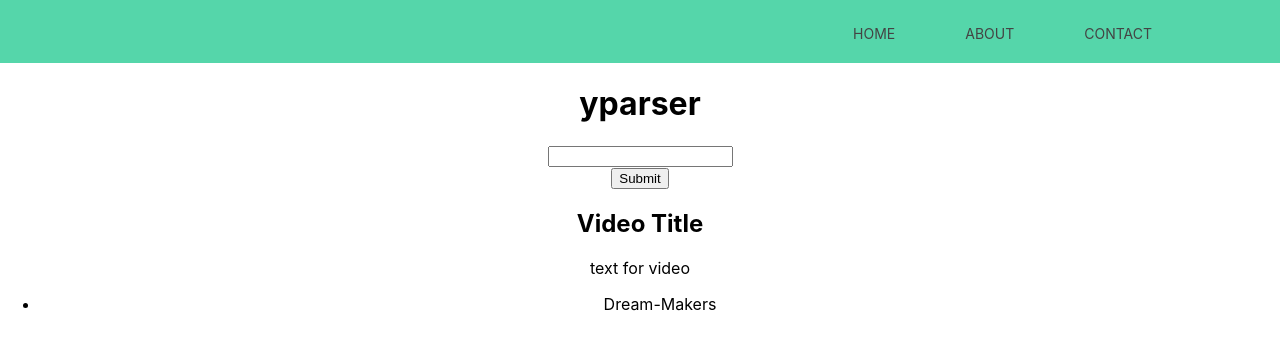
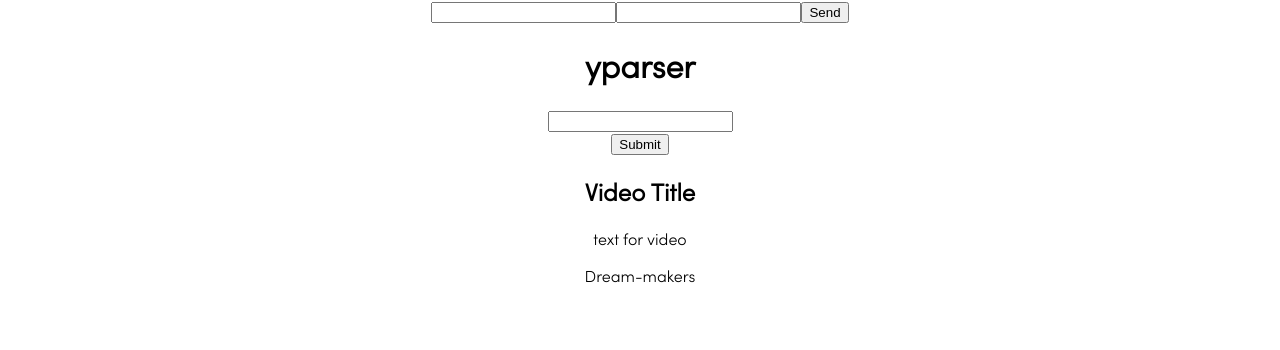
Before and after one commit to Nyapal/dream-makers, a React (Create React App) app: page / in a window 1280 px wide. Shown: the top 350 px of the page. Built offline with nearby package versions, Linux system fonts and the light colour scheme.

Commit message:
updating

```diff
--- a/src/App.css
+++ b/src/App.css
@@ -1,91 +1,7 @@
+
 .App {
   text-align: center;
   margin: 0;
+  background-color:;
+  font-family: 'sofiapro-light';
 }
-
-.container {
-    width: 80%;
-    margin: 0 auto;
-}
-
-header {
-    background: #55d6aa;
-
-}
-
-header::after {
-    content: '';
-    display: table;
-    clear: both;
-}
-
-.logo {
-    float: left;
-    padding: 10px 0;
-}
-
-nav {
-    float: right;
-}
-
-nav ul {
-    margin: 0;
-    padding: 0;
-    list-style: none;
-}
-
-nav li {
-    display: inline-block;
-    margin-left: 70px;
-    padding-top: 23px;
-    position: relative;
-}
-
-nav a {
-    color: #444;
-    text-decoration: none;
-    text-transform: uppercase;
-    font-size: 14px;
-}
-
-nav a:hover {
-    color: #000;
-}
-
-nav a::before {
-    content: ' ';
-    display: block;
-    height: 5px;
-    background-color: #444;
-    position: absolute;
-    top: 0;
-    width: 0%;
-
-    transition: all ease-in-out 250ms;
-}
-
-nav a:hover::before {
-    width: 100%
-}
-
-/*
- {
-    top: 30%;
-    left: 50%;
-    transform: translateX(-50%) translateY(-50%);
-    text-align: center;
-    position: absolute;
-}
-
-.search-container {
-
-}
-
-.search {
-
-}
-
-.result-container {
-
-}
-*/
--- a/src/App.js
+++ b/src/App.js
@@ -1,6 +1,7 @@
 import React, { Component } from 'react';
 import logo from './logo.svg';
 import './App.css';
+import './stylesheets.css';
 
 class App extends Component {
     test() {
@@ -12,19 +13,13 @@ class App extends Component {
         console.log('render')
     return (
     <div className="App">
-        <header>
-            <div class="container">
-                <h1 class="logo"></h1>
-                <nav>
-                    <ul>
-                        <li><a href="#">Home</a></li>
-                        <li><a href="#">About</a></li>
-                        <li><a href="#">Contact</a></li>
-                    </ul>
-                </nav>
+        <div class= "submission">
+            <form action="https://formspree.io/jazz2900@gmail.com" method="POST">
+              <input type="text" name="name"/>
+              <input type="email" name="_replyto"/>
+              <input type="submit" value="Send"/>
+            </form>
         </div>
-        </header>
-        <div class="body">
         <div class="search-container">
             <h1>yparser</h1>
             <form class="search">
@@ -38,10 +33,7 @@ class App extends Component {
             <p>text for video</p>
         </form>
         <div class="footer">
-                <ul>
-                    <li>Dream-Makers</li>
-                </ul>
-            </div>
+            <p>Dream-makers</p>
         </div>
     </div>
         );
--- a/src/index.js
+++ b/src/index.js
@@ -1,5 +1,6 @@
 import React from 'react';
 import ReactDOM from 'react-dom';
+import './stylesheets.css';
 import './index.css';
 import App from './App';
 import * as serviceWorker from './serviceWorker';
--- /dev/null
+++ b/src/stylesheets.css
@@ -0,0 +1,32 @@
+/*!
+ * Web Fonts from Fontspring.com
+ *
+ * All OpenType features and all extended glyphs have been removed.
+ * Fully installable fonts can be purchased at http://www.fontspring.com
+ *
+ * The fonts included in this stylesheet are subject to the End User License you purchased
+ * from Fontspring. The fonts are protected under domestic and international trademark and
+ * copyright law. You are prohibited from modifying, reverse engineering, duplicating, or
+ * distributing this font software.
+ *
+ * (c) 2010-2018 Fontspring
+ *
+ *
+ *
+ *
+ * The fonts included are copyrighted by the vendor listed below.
+ *
+ * Vendor:      Mostardesign
+ * License URL: https://www.fontspring.com/licenses/mostardesign/webfont
+ *
+ *
+ */
+
+@font-face {
+    font-family: 'sofiapro-light';
+    src: url('./fonts/sofiapro-light-webfont.woff2') format('woff2'),
+         url('./fonts/sofiapro-light-webfont.woff') format('woff');
+    font-weight: normal;
+    font-style: normal;
+
+}
```
Also changed, not shown: src/fonts/sofiapro-light-webfont.woff (added), src/fonts/sofiapro-light-webfont.woff2 (added). Lines whose indentation alone changed are shown as unchanged.
